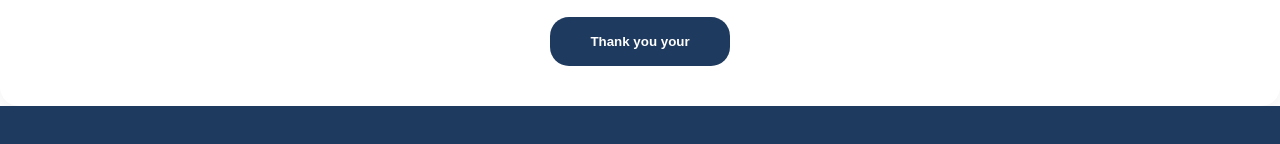
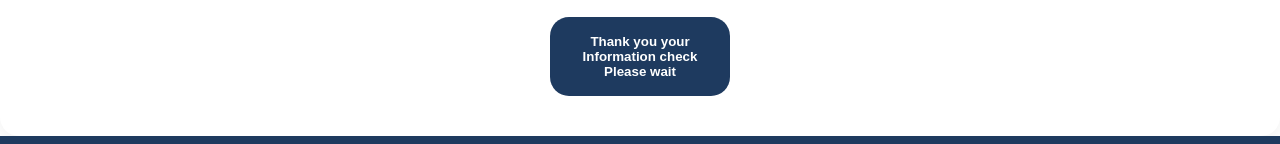
Before and after one commit to usmancode-hub/pakskill-learning-website, a plain HTML site: page index.html in a window 1280 px wide. Both pictures are taken after typing "Sample", "Sample", "Sample", "Sample" into the empty fields and a click on the button "Admission Form Bhejein". Shown: the part 3056-3200 px from the top of the page. Drawn offline with Linux system fonts and the light colour scheme.

Commit message:
Update index.html

```diff
--- a/index.html
+++ b/index.html
@@ -176,7 +176,7 @@
 </footer>
 <script>
   let box=document.querySelector(".btn-last").addEventListener("click",()=>{
-  document.querySelector(".btn-last").innerHTML="Thank you your"
+  document.querySelector(".btn-last").innerHTML="Thank you your Information check <b>Please wait </b>"
   })
 </script>
 </body>
```
